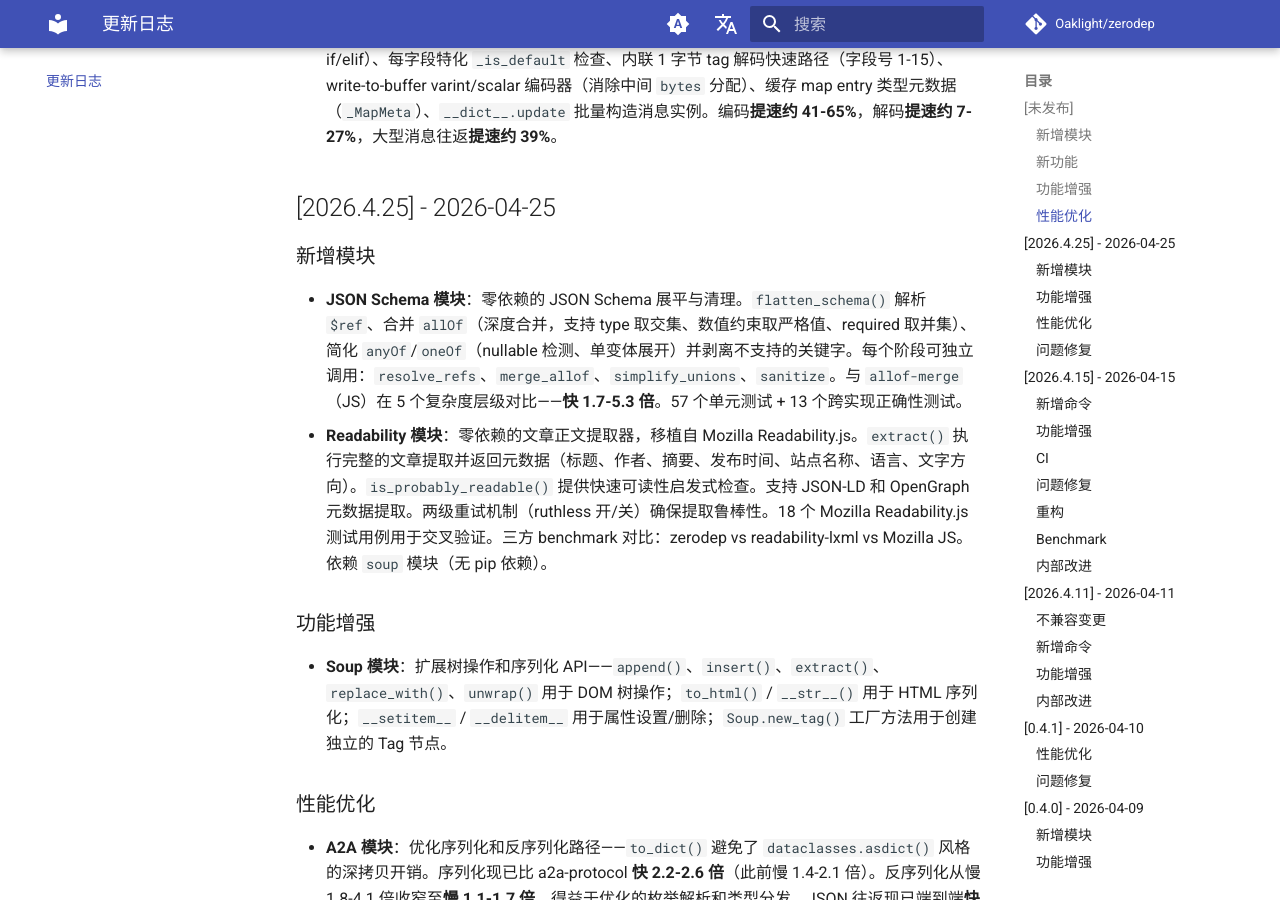
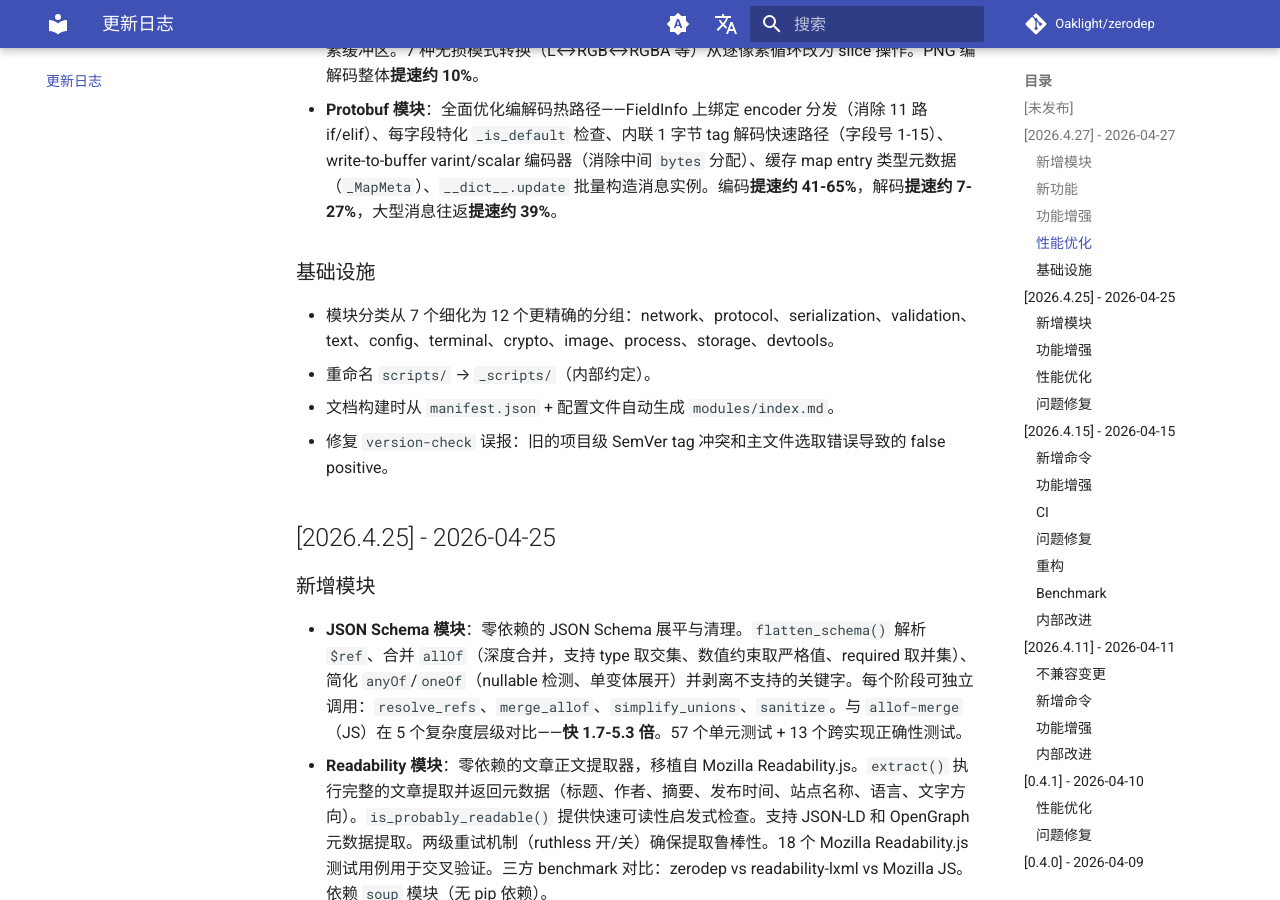
Before and after one commit to Oaklight/zerodep, an MkDocs documentation site: the page built from docs/changelog.md, in a window 1280 px wide and 900 px high, scrolled down 1767 px. Built offline with MkDocs 1.6.1 and Material for MkDocs 9.7.7, drawn with Linux system fonts in a browser that asks for light colours; comment, search, counter and statistics services are not loaded; some of the changed text lies outside the part shown.

Commit message:
docs: update changelog for v2026.4.27 release, fix sparse_search benchmark link

```diff
--- a/docs/changelog.md
+++ b/docs/changelog.md
@@ -5,6 +5,8 @@
 格式基于 [Keep a Changelog](https://keepachangelog.com/zh-CN/1.1.0/)。
 
 ## [未发布]
+
+## [2026.4.27] - 2026-04-27
 
 ### 新增模块
 
@@ -27,6 +29,13 @@
 
 - **PNG 模块**：优化 BMP 编解码器、PNG 行滤波器和模式转换。BMP 编解码将逐像素 BGR↔RGB 循环替换为 `bytearray` slice 赋值（C 级操作）——**提速 42-44 倍**（从比 Pillow 慢 193-265 倍降至约慢 4.6-6.1 倍）。PNG 行滤波器优化：Up 滤波器使用 list comprehension + `zip`，Sub 滤波器前缀单独处理，Paeth 缓存函数引用为局部变量。解码/编码路径预分配像素缓冲区。7 种无损模式转换（L↔RGB↔RGBA 等）从逐像素循环改为 slice 操作。PNG 编解码整体**提速约 10%**。
 - **Protobuf 模块**：全面优化编解码热路径——FieldInfo 上绑定 encoder 分发（消除 11 路 if/elif）、每字段特化 `_is_default` 检查、内联 1 字节 tag 解码快速路径（字段号 1-15）、write-to-buffer varint/scalar 编码器（消除中间 `bytes` 分配）、缓存 map entry 类型元数据（`_MapMeta`）、`__dict__.update` 批量构造消息实例。编码**提速约 41-65%**，解码**提速约 7-27%**，大型消息往返**提速约 39%**。
+
+### 基础设施
+
+- 模块分类从 7 个细化为 12 个更精确的分组：network、protocol、serialization、validation、text、config、terminal、crypto、image、process、storage、devtools。
+- 重命名 `scripts/` → `_scripts/`（内部约定）。
+- 文档构建时从 `manifest.json` + 配置文件自动生成 `modules/index.md`。
+- 修复 `version-check` 误报：旧的项目级 SemVer tag 冲突和主文件选取错误导致的 false positive。
 
 ## [2026.4.25] - 2026-04-25
 
```
Also changed, not shown: docs/modules/sparse_search.md (+1 -1 lines).
